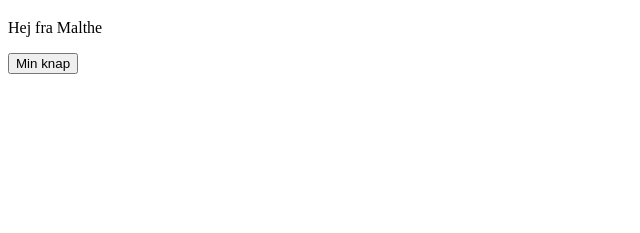
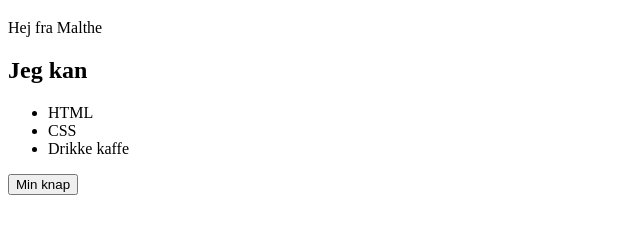
Before and after one commit to maltheanielsen/Code, a plain HTML site: page index.html in a window 1280 px wide. Shown: the part 61-294 px from the top of the page, without its empty margins (0-640 px from the left). Drawn offline with Linux system fonts and the light colour scheme.

Commit message:
Tilføjet section!

```diff
--- a/index.html
+++ b/index.html
@@ -11,6 +11,14 @@
   <p id="text">Hej fra Malthe</p>
   <p id="more-text"></p>
   <p id="more-more-text"></p>
+  <section>
+    <h2>Jeg kan</h2>
+    <ul>
+      <li>HTML</li>
+      <li>CSS</li>
+      <li>Drikke kaffe</li>
+    </ul>
+  </section>
   <button>Min knap</button>
   <script src="script.js"></script>
 </body>
```
Also changed, not shown: 1 other file.
